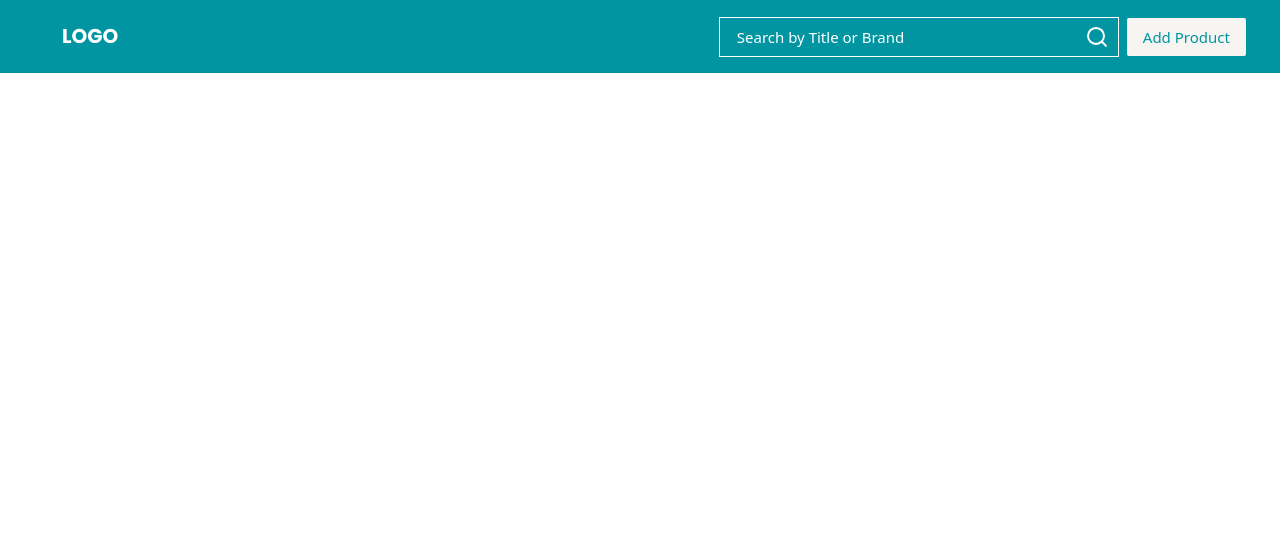
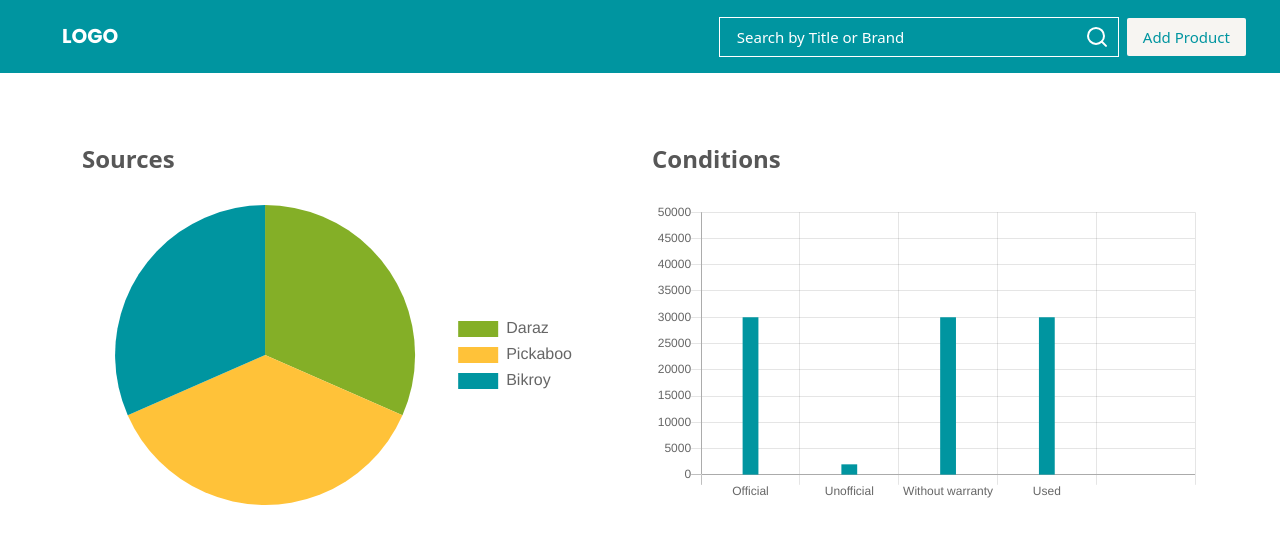
Before and after one commit to abdulkadershohan/gain-solutions-frontend-task, a React (Create React App) app: page / in a window 1280 px wide. Shown: the top 544 px of the page. Built offline with nearby package versions, Linux system fonts and the light colour scheme.

Commit message:
hero section added

```diff
--- a/package.json
+++ b/package.json
@@ -7,7 +7,9 @@
     "@testing-library/react": "^13.3.0",
     "@testing-library/user-event": "^13.5.0",
     "bootstrap": "5.2.0",
+    "chart.js": "^2.9.4",
     "react": "^18.2.0",
+    "react-chartjs-2": "^2.10.0",
     "react-dom": "^18.2.0",
     "react-scripts": "5.0.1",
     "web-vitals": "^2.1.4"
--- a/src/App.js
+++ b/src/App.js
@@ -1,11 +1,24 @@
 import './App.css';
+import BarChart from './components/barChart/Barchart';
 import Navbar from './components/navbar/Navbar';
+import PiChart from './components/piChart/PiChart';
 
 function App() {
   return (
     <div className="container-fluid p-0">
 
       <Navbar />
+      <div className="container py-5">
+        <div className="row">
+          <div className="col-6">
+            <PiChart />
+
+          </div>
+          <div className="col-6">
+            <BarChart />
+          </div>
+        </div>
+      </div>
     </div>
   );
 }
--- /dev/null
+++ b/src/components/barChart/Barchart.js
@@ -0,0 +1,100 @@
+import React from 'react';
+import { Bar } from 'react-chartjs-2';
+
+// defaults.global.tooltips.enabled = false
+// defaults.global.legend.position = 'bottom'
+
+const BarChart = () => {
+    return (
+        <div>
+            <h1 style={{
+                fontSize: '24px',
+                fontWeight: 600,
+                lineHeight: '36px',
+                color: '#575757',
+                paddingTop: '20px',
+                paddingBottom: '20px',
+
+
+            }}>
+                Conditions
+            </h1>
+            <div
+                style={{
+                    height: 300,
+                    width: '100%',
+                }}
+            >
+                <Bar
+                    data={{
+                        labels: ['Official', 'Unofficial', 'Without warranty', 'Used', ''],
+                        datasets: [
+                            {
+                                label: '# of votes',
+                                data: [30000, 2000, 30000, 30000, 0, 50000],
+                                backgroundColor: [
+                                    '#0095A0',
+                                    '#0095A0',
+                                    '#0095A0',
+                                    '#0095A0',
+
+                                ],
+
+
+
+
+
+
+                            },
+
+                        ],
+
+
+                    }}
+                    height={400}
+                    width={600}
+                    options={{
+
+                        maintainAspectRatio: false,
+                        scales: {
+
+                            yAxes: [
+                                // {
+                                //     gridLines: {
+                                //         borderDash:  [8, 4],
+                                //         color: "#EBEBEB"
+                                //     }
+                                // },
+                                {
+                                    ticks: {
+                                        beginAtZero: true,
+                                    },
+                                },
+
+                            ],
+                            xAxes: [{
+                                barPercentage: 0.2
+                            },
+                                // {
+                                //     gridLines: {
+                                //         borderDash: [8, 4],
+                                //         color: "#EBEBEB"
+                                //     }
+                                // },
+
+
+                            ]
+                        },
+                        legend: {
+                            display: false,
+                        },
+                    }}
+
+                />
+            </div>
+
+        </div>
+    )
+}
+
+export default BarChart
--- /dev/null
+++ b/src/components/piChart/PiChart.js
@@ -0,0 +1,78 @@
+import React from 'react'
+import { defaults, Pie } from 'react-chartjs-2'
+
+defaults.global.tooltips.enabled = false
+// defaults.global.legend.position = 'right'
+export default function PiChart() {
+    return (
+        <div>
+            <h1 style={{
+                fontSize: '24px',
+                fontWeight: 600,
+                lineHeight: '36px',
+                color: '#575757',
+                paddingTop: '20px',
+                paddingBottom: '20px',
+
+
+            }}>
+                Sources
+            </h1>
+            <div
+                style={{
+                    height: 300,
+                    width: 500,
+                }}
+            >
+
+                <Pie
+                    data={{
+                        labels: ['Daraz', 'Pickaboo', 'Bikroy',],
+                        datasets: [
+                            {
+                                label: '# of votes',
+                                data: [30, 35, 30],
+                                backgroundColor: [
+                                    '#84AF27',
+                                    '#FFC239',
+                                    '#0095A0',
+
+                                ],
+
+                                borderWidth: 0,
+                            },
+                            // {
+                            //   label: 'Quantity',
+                            //   data: [47, 52, 67, 58, 9, 50],
+                            //   backgroundColor: 'orange',
+                            //   borderColor: 'red',
+                            // },
+                        ],
+                    }}
+                    height={400}
+                    width={600}
+                    options={{
+                        maintainAspectRatio: false,
+                        legend: {
+                            //  display: false,
+                            position: 'right',
+
+                            //  pointLabel: '10%',
+
+
+                            labels: {
+                                fontSize: 16,
+                                color: '#74777B',
+                                frontWeight: 400,
+
+
+                            },
+                        },
+                    }}
+                />
+            </div>
+        </div>
+
+
+    )
+}
```
Also changed, not shown: 1 other file (tests, documents, lock files or other folders).
